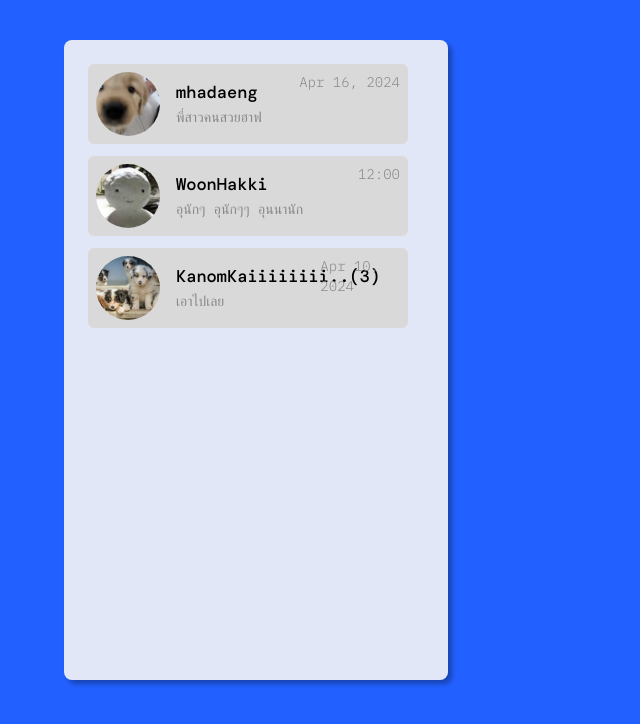
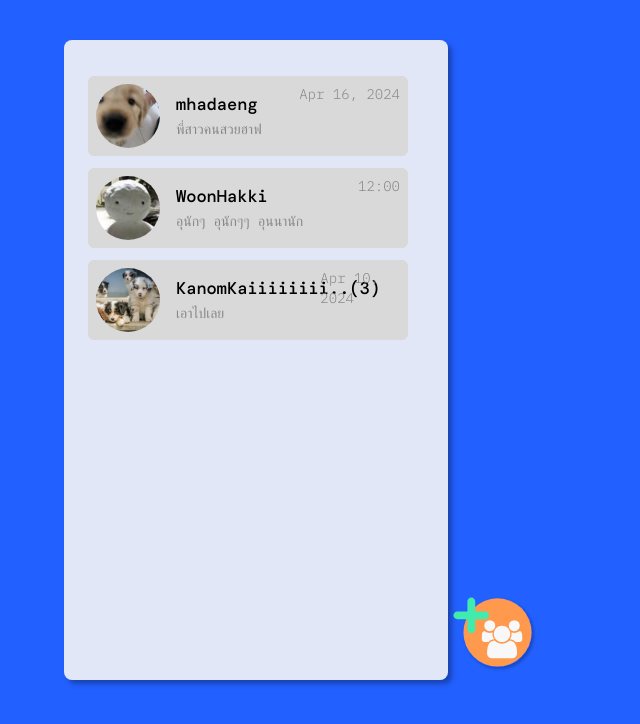
Before and after one commit to its144prelationship-study/ChippiChat, a React (Vite) app in the folder frontend/: page /chat in a window 1280 px wide. Shown: the top 724 px of the page, without its empty margins (0-640 px from the left). Built offline with nearby package versions, Linux system fonts and the light colour scheme; a web font is replaced by a local one.

Commit message:
feat: create group button

```diff
--- a/frontend/src/pages/ChatPage/ChatPage.tsx
+++ b/frontend/src/pages/ChatPage/ChatPage.tsx
@@ -1,7 +1,9 @@
+import { useState } from "react";
 import Chat from "./components/Chat";
 import ChatLists from "./components/ChatLists";
 
 export default function ChatPage() {
+  const [createGroup, setCreateGroup] = useState(false);
   const chatLists: ChatListType[] = [
     {
       id: "1",
@@ -13,6 +15,7 @@ export default function ChatPage() {
       profile_picture: "6",
       is_group: false,
       members: 2,
+      onChatClick: () => {},
     },
     {
       id: "2",
@@ -24,6 +27,7 @@ export default function ChatPage() {
       profile_picture: "1",
       is_group: false,
       members: 2,
+      onChatClick: () => {},
     },
     {
       id: "3",
@@ -35,12 +39,19 @@ export default function ChatPage() {
       profile_picture: "12",
       is_group: true,
       members: 3,
+      onChatClick: () => {},
     },
   ];
   return (
     <main className="w-full min-h-[100vh] bg-cpc-blue">
+      {createGroup && (
+        <div
+          className="absolute inset-0 bg-black bg-opacity-40 z-10"
+          onClick={() => setCreateGroup(false)}
+        />
+      )}
       <div className="flex flex-row">
-        <ChatLists chatLists={chatLists} />
+        <ChatLists chatLists={chatLists} setCreateGroup={setCreateGroup} />
         <Chat />
       </div>
     </main>
--- a/frontend/src/pages/ChatPage/components/ChatLists.tsx
+++ b/frontend/src/pages/ChatPage/components/ChatLists.tsx
@@ -1,12 +1,21 @@
 import ChatListComponent from "./ChatListComponent";
+import CreateGroupIcon from "../../../assets/create-group-icon.svg";
 
 export default function ChatLists({
   chatLists,
+  setCreateGroup,
 }: {
   chatLists: ChatListType[];
+  setCreateGroup: (createGroup: boolean) => void;
 }) {
   return (
     <div className="w-[30%] my-10 mx-16 h-[80vh] bg-[#F7F7F7]/90 rounded-lg py-6 pl-6 pr-10 space-y-3 shadow-[4px_4px_5px_0px_rgba(0,0,0,0.3)] overflow-auto">
+      <img
+        src={CreateGroupIcon}
+        alt="create group"
+        className="h-20 absolute translate-x-[22.5rem] translate-y-[33rem]"
+        onClick={() => setCreateGroup(true)}
+      />
       {chatLists.map((chatList, index) => (
         <ChatListComponent key={index} chatter={chatList} />
       ))}
```
Also changed, not shown: frontend/src/assets/create-group-icon.svg (added).
